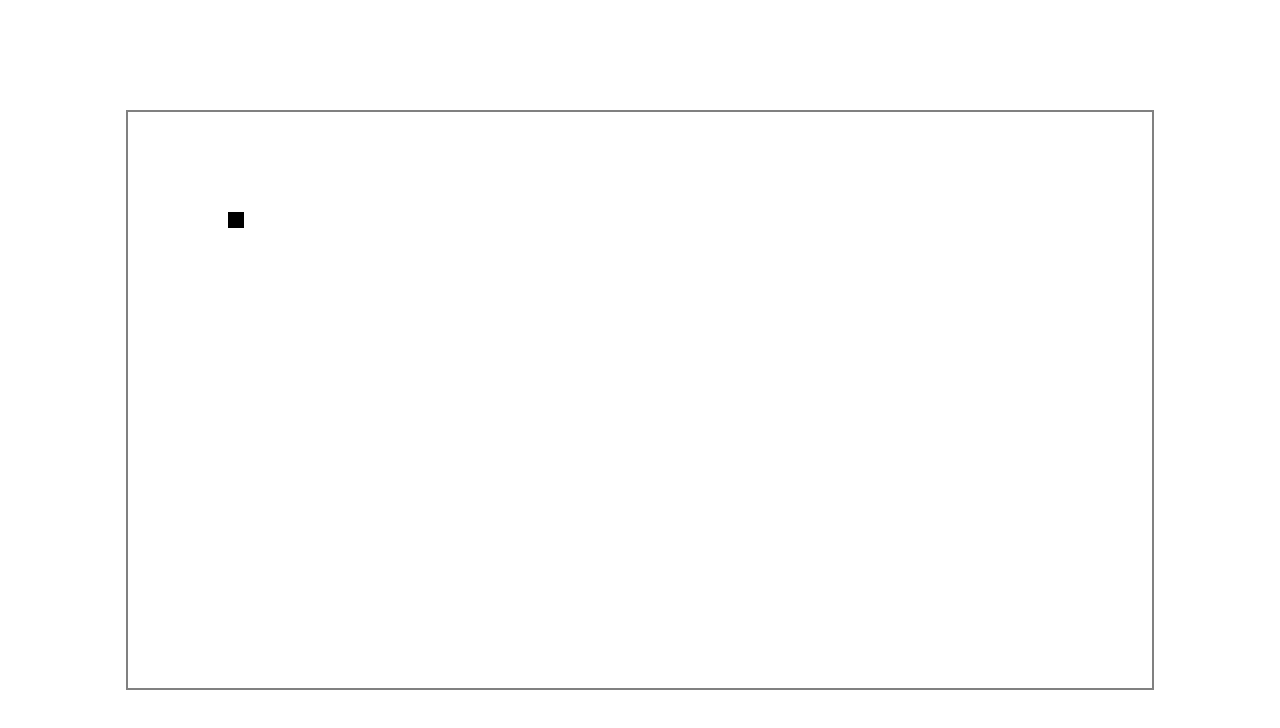
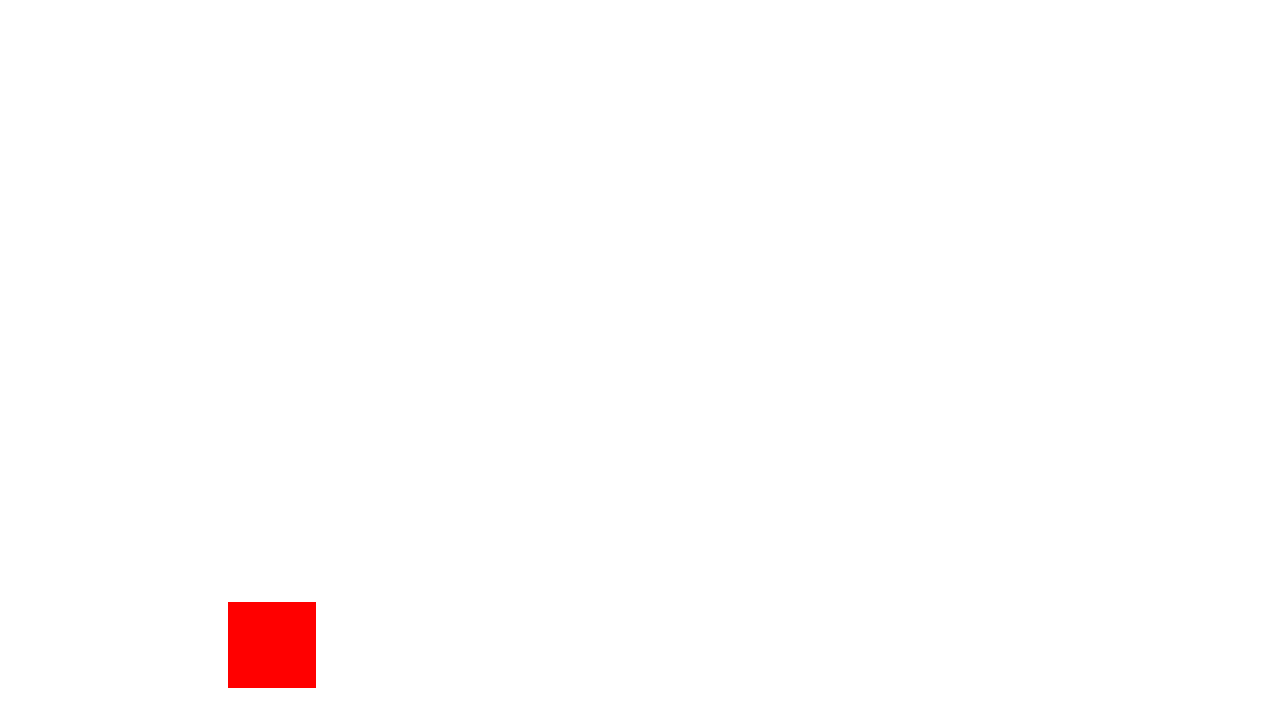
Before and after one commit to fugarino/Industrial-Game, a plain HTML site: page index.html in a window 1280 px wide. Drawn offline with Linux system fonts and the light colour scheme.

Commit message:
gravity and velocity

```diff
--- a/index.js
+++ b/index.js
@@ -2,23 +2,71 @@
 const canvas = document.querySelector("canvas");
 const c = canvas.getContext("2d");
 
+// How big the canvas is
 canvas.width = 1024;
 canvas.height = 576;
 
+// Gravity will accelerate player's falling speed
+const gravity = 0.5;
+
+// Player class will store and update all properties of player (new Player)
 class Player {
   constructor() {
+    // position - where on the canvas it is at any given time
     this.position = {
       x: 100,
       y: 100,
     };
-    this.width = 16;
-    this.height = 16;
+    // velocity - how fast the player is moving in any given direction
+    this.velocity = {
+      x: 0,
+      y: 0,
+    };
+    // width and height determine the size of the player
+    this.width = 88;
+    this.height = 88;
+  }
+  // the draw method is drawing a red square refrencing the position and size of the player
+  draw() {
+    c.fillStyle = "red";
+    c.fillRect(this.position.x, this.position.y, this.width, this.height);
   }
 
-  draw() {
-    c.fillRect(this.position.x, this.position.y, this.width, this.height);
+  // the update method will be called over and over again updating the player's properties
+  update() {
+    this.draw();
+    this.position.y += this.velocity.y;
+
+    if (this.position.y + this.height < canvas.height) this.velocity.y += gravity;
   }
 }
 
 const player = new Player();
-player.draw();
+
+function animate() {
+  // recursively calling animate function to create a game loop
+  requestAnimationFrame(animate);
+  c.clearRect(0, 0, canvas.width, canvas.height);
+  player.update();
+  if (player.position.y >= canvas.height - player.height) player.velocity.y = 0;
+}
+animate();
+
+// EventListeners
+window.addEventListener("keydown", ({ key }) => {
+  switch (key) {
+    case "w":
+      console.log("up");
+      if (player.position.y + player.height - 2 === canvas.height) player.velocity.y = -20;
+      break;
+    case "s":
+      console.log("down");
+      break;
+    case "a":
+      console.log("left");
+      break;
+    case "d":
+      console.log("right");
+      break;
+  }
+});
--- a/styles.css
+++ b/styles.css
@@ -10,7 +10,3 @@ body {
   align-items: center;
   justify-content: center;
 }
-
-canvas {
-  border: 2px solid gray;
-}
```
